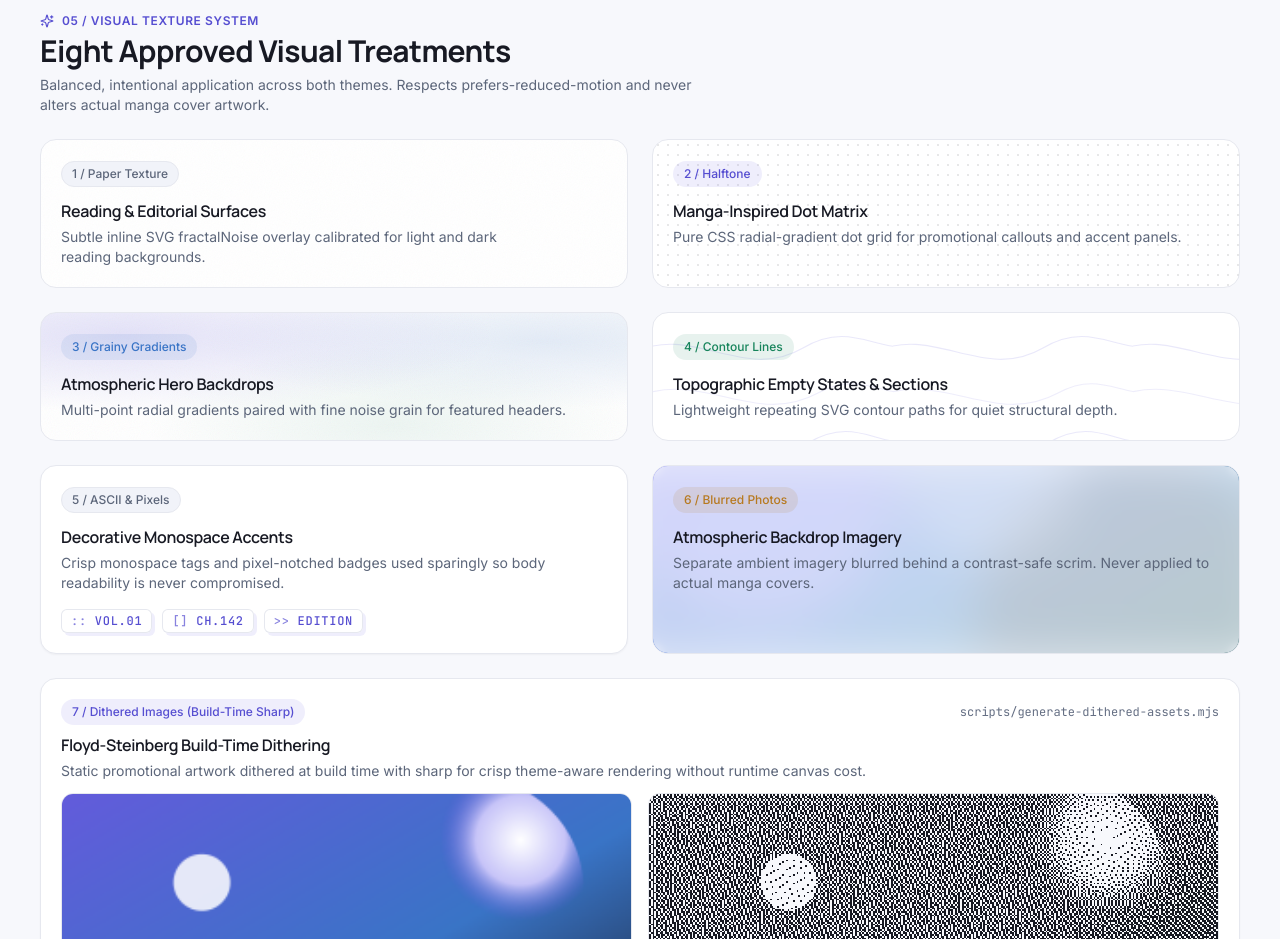
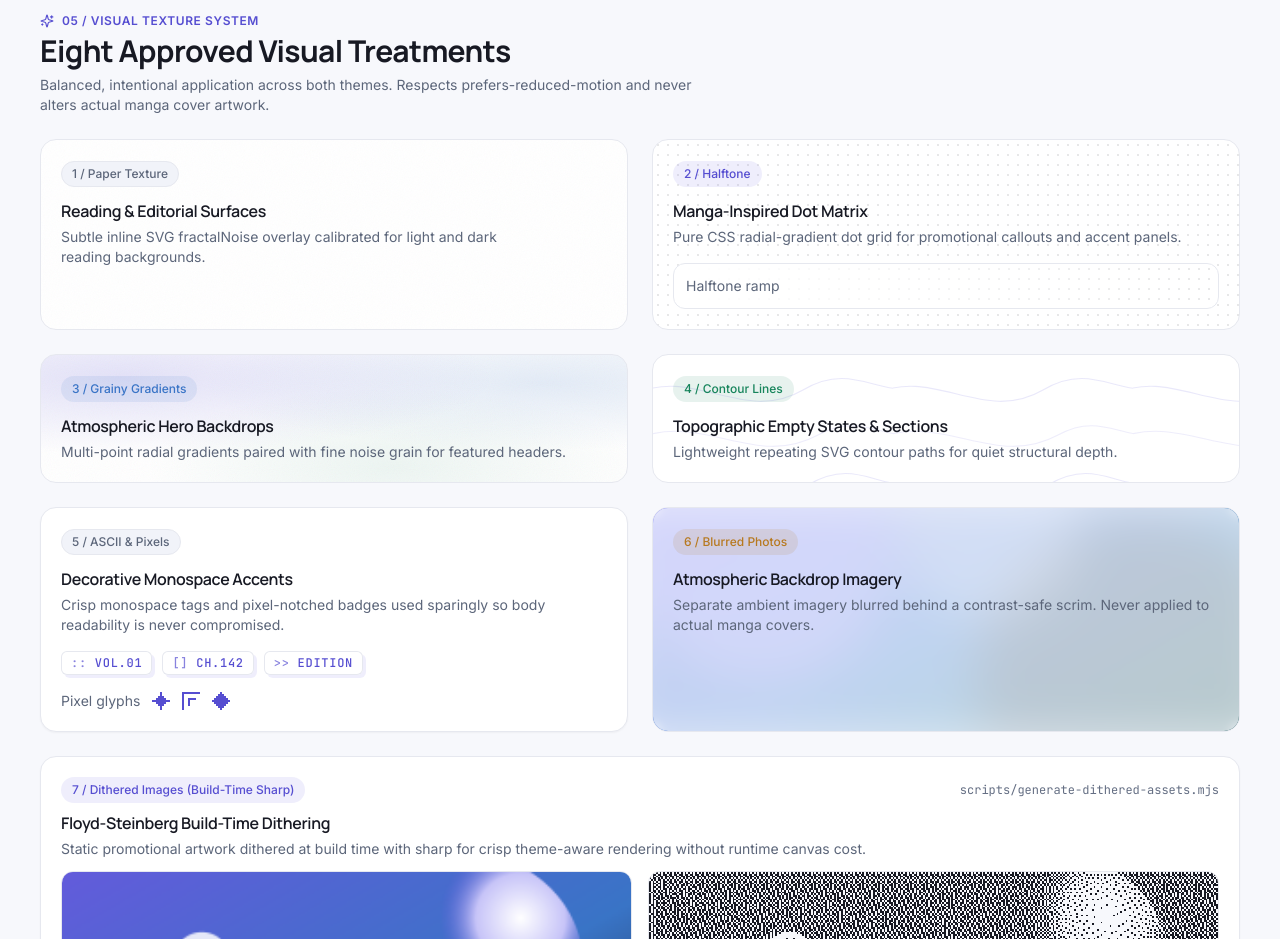
Before and after one commit to josiahsandajan/MangaVerse, a React (Vite) app: page /design-system in a window 1280 px wide. Shown: the part 2680-3619 px from the top of the page. Built offline with nearby package versions, Linux system fonts and the light colour scheme.

Commit message:
feat(textures): add halftone ramp and pixel glyphs

```diff
--- /dev/null
+++ b/src/components/textures/HalftoneRamp.jsx
@@ -0,0 +1,9 @@
+export function HalftoneRamp({ direction = 'right', className = '' }) {
+  return (
+    <div
+      aria-hidden="true"
+      className={`mv-texture-halftone mv-texture-halftone-ramp ${className}`.trim()}
+      data-direction={direction}
+    />
+  );
+}
--- /dev/null
+++ b/src/components/textures/PixelGlyph.jsx
@@ -0,0 +1,24 @@
+const GLYPH_PATHS = {
+  spark: 'M4 0h1v2h1v1h1v1h2v1H7v1H6v1H5v2H4V7H3V6H2V5H0V4h2V3h1V2h1z',
+  corner: 'M0 0h9v1H1v8H0z M3 3h4v1H4v3H3z',
+  diamond: 'M4 0h1v1h1v1h1v1h1v1h1v1H8v1H7v1H6v1H5v1H4V8H3V7H2V6H1V5H0V4h1V3h1V2h1V1h1z',
+};
+
+export function PixelGlyph({ variant = 'spark', className = '' }) {
+  const path = Object.hasOwn(GLYPH_PATHS, variant) ? GLYPH_PATHS[variant] : GLYPH_PATHS.spark;
+
+  return (
+    <svg
+      aria-hidden="true"
+      focusable="false"
+      className={`mv-pixel-glyph ${className}`.trim()}
+      viewBox="0 0 9 9"
+      width="18"
+      height="18"
+      fill="currentColor"
+      shapeRendering="crispEdges"
+    >
+      <path d={path} />
+    </svg>
+  );
+}
--- a/src/components/textures/index.js
+++ b/src/components/textures/index.js
@@ -4,5 +4,7 @@ export { ContourLines } from './ContourLines';
 export { DitheredArtwork } from './DitheredArtwork';
 export { GrainyGradient } from './GrainyGradient';
 export { HalftoneOverlay } from './HalftoneOverlay';
+export { HalftoneRamp } from './HalftoneRamp';
 export { PaperTexture } from './PaperTexture';
+export { PixelGlyph } from './PixelGlyph';
 export { PixelMosaic } from './PixelMosaic';
--- a/src/pages/DesignSystemPage.jsx
+++ b/src/pages/DesignSystemPage.jsx
@@ -37,7 +37,9 @@ import {
   DitheredArtwork,
   GrainyGradient,
   HalftoneOverlay,
+  HalftoneRamp,
   PaperTexture,
+  PixelGlyph,
   PixelMosaic,
 } from '../components/textures';
 import promoSource from '../assets/dithered/promo-horizon-source.png';
@@ -527,6 +529,12 @@ export default function DesignSystemPage() {
                   Pure CSS radial-gradient dot grid for promotional callouts and
                   accent panels.
                 </p>
+                <div className="relative mt-4 rounded-xl border border-[var(--mv-border)] bg-[var(--mv-surface)] px-3 py-3">
+                  <HalftoneRamp direction="left" />
+                  <p className="relative z-10 text-sm text-[var(--mv-text-secondary)]">
+                    Halftone ramp
+                  </p>
+                </div>
               </HalftoneOverlay>
 
               {/* 3. Grainy Gradients */}
@@ -568,6 +576,12 @@ export default function DesignSystemPage() {
                     <AsciiPixelAccent glyph="::">VOL.01</AsciiPixelAccent>
                     <AsciiPixelAccent glyph="[]">CH.142</AsciiPixelAccent>
                     <AsciiPixelAccent glyph=">>">EDITION</AsciiPixelAccent>
+                  </div>
+                  <div className="mt-4 flex items-center gap-3">
+                    <span className="text-sm text-[var(--mv-text-secondary)]">Pixel glyphs</span>
+                    <PixelGlyph variant="spark" />
+                    <PixelGlyph variant="corner" />
+                    <PixelGlyph variant="diamond" />
                   </div>
                 </CardContent>
               </Card>
--- a/src/styles/textures.css
+++ b/src/styles/textures.css
@@ -24,6 +24,23 @@
 .mv-texture-halftone-dense {
   background-image: radial-gradient(var(--mv-halftone-color) 1.1px, transparent 1.1px);
   background-size: 6px 6px;
+}
+
+.mv-texture-halftone-ramp {
+  position: absolute;
+  inset: 0;
+  border-radius: inherit;
+  pointer-events: none;
+  mask-image: linear-gradient(var(--mv-halftone-fade, to right), #000, transparent);
+}
+.mv-texture-halftone-ramp[data-direction='left'] {
+  --mv-halftone-fade: to left;
+}
+.mv-texture-halftone-ramp[data-direction='up'] {
+  --mv-halftone-fade: to top;
+}
+.mv-texture-halftone-ramp[data-direction='down'] {
+  --mv-halftone-fade: to bottom;
 }
 
 /* 3. Grainy Gradients — layered atmospheric radial gradients + fine grain */
@@ -62,6 +79,10 @@
     inset 0 0 0 1px var(--mv-border),
     3px 3px 0 0 var(--mv-accent-soft);
 }
+.mv-pixel-glyph {
+  color: var(--mv-accent-text);
+  pointer-events: none;
+}
 
 /* 6. Blurred Photos — atmospheric backdrop image (never applied to actual manga covers) */
 .mv-texture-blurred-img {
```
Also changed, not shown: 1 other file (tests, documents, lock files or other folders).
